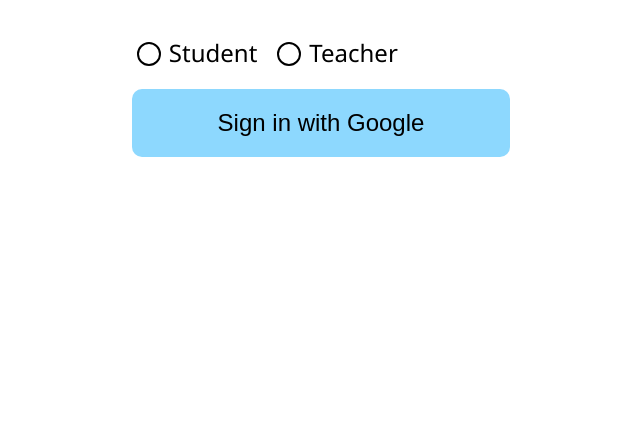
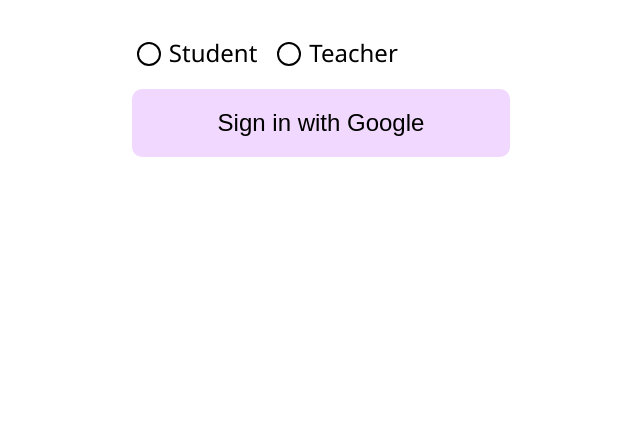
Before and after one commit to liuwilliam424/Parrot, a plain HTML site: page sign_in.html in a window 1280 px wide. Shown: the part 375-816 px from the top of the page, without its empty margins (319-959 px from the left). Drawn offline with Linux system fonts and the light colour scheme.

Commit message:
pink
cool coloor

```diff
--- a/index.css
+++ b/index.css
@@ -19,7 +19,7 @@
 }
 
 button {
-    background-color: rgb(141, 216, 254);
+    background-color: rgb(241, 216, 254);
     padding: 20px;
     border-radius: 10px;
     outline: none;
```
